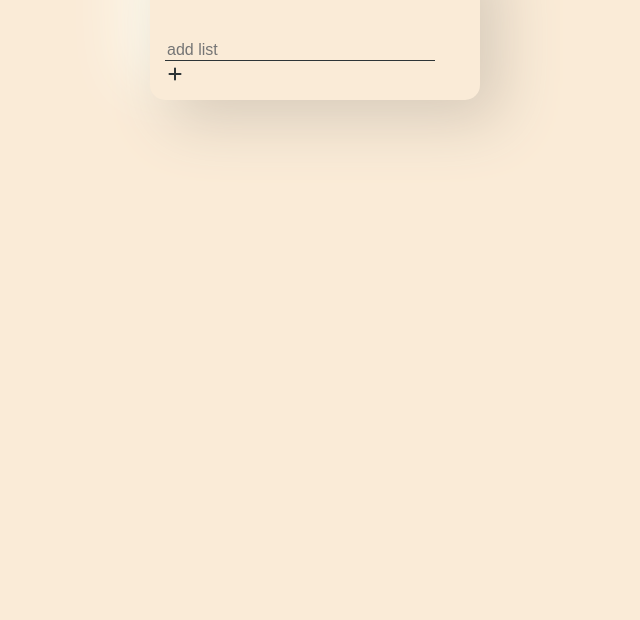
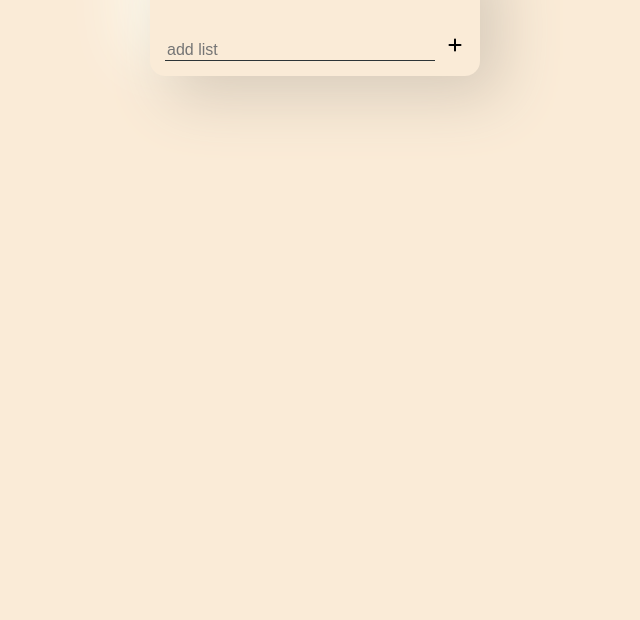
Before and after one commit to hjkdw95/javascript101, a plain HTML site: page shoppinglist/index.html in a window 1280 px wide. Shown: the part 180-800 px from the top of the page, without its empty margins (325-965 px from the left). Drawn offline with Linux system fonts and the light colour scheme.

Commit message:
💄 form 추가

```diff
--- a/shoppinglist/style.css
+++ b/shoppinglist/style.css
@@ -57,11 +57,20 @@ li {
     margin-bottom: 10px;
 }
 
+footer {
+    display: flex;
+    justify-content: space-between;
+}
+
+form {
+    width: 90%;
+}
+
 input {
     border: none;
     border-bottom: #2d3436 1px solid;
     background: none;
-    width: 90%;
+    width: 100%;
     font-size: 15px;
 }
 
@@ -71,8 +80,5 @@ button {
     padding: 0;
     width: 20px;
     height: 20px;
+    cursor: pointer;
 }
-
-.fas {
-    color: #2d3436
-}
```
